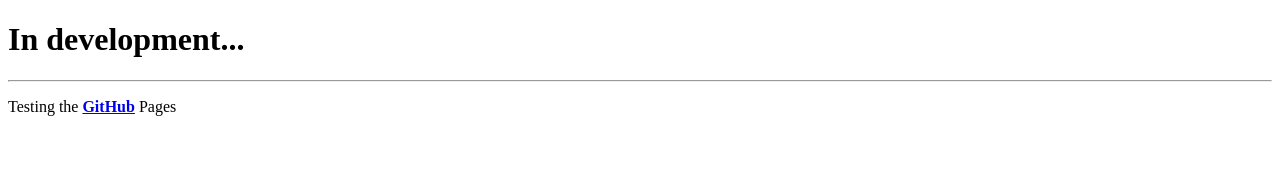
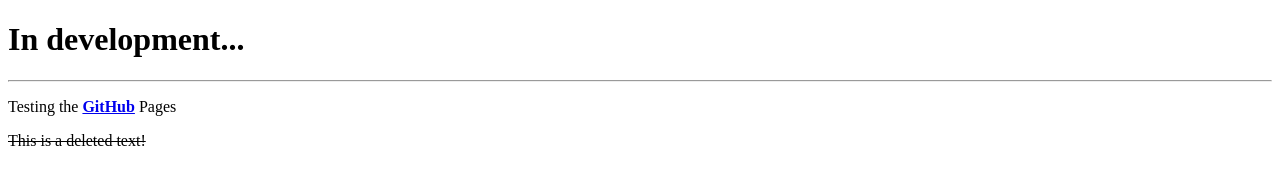
Before and after one commit to BruuhNo/BruuhNo.github.io, a plain HTML site: page index.html in a window 1280 px wide. Drawn offline with Linux system fonts and the light colour scheme.

Commit message:
Update index.html

```diff
--- a/index.html
+++ b/index.html
@@ -9,5 +9,6 @@
   <body>
     <h1>In development...</h1><hr>
     <p>Testing the <a href="https://github.com"><strong>GitHub</strong></a> Pages</p>
+    <p><del>This is a deleted text!</del></p>
   </body>
 </html>
```
